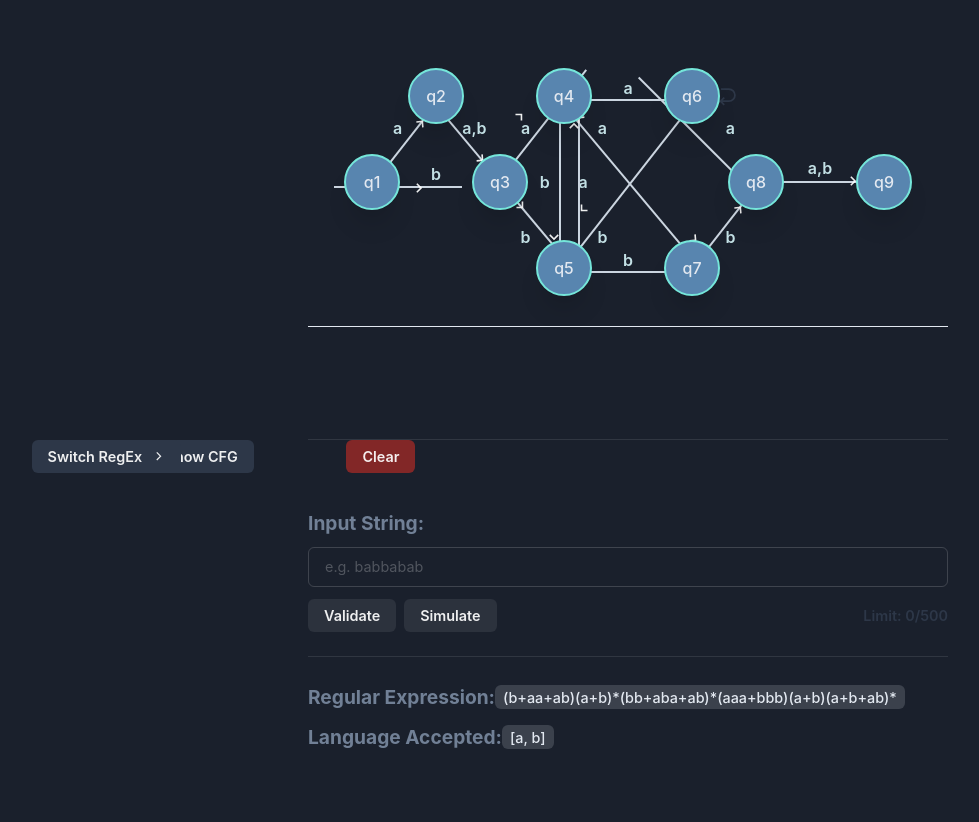
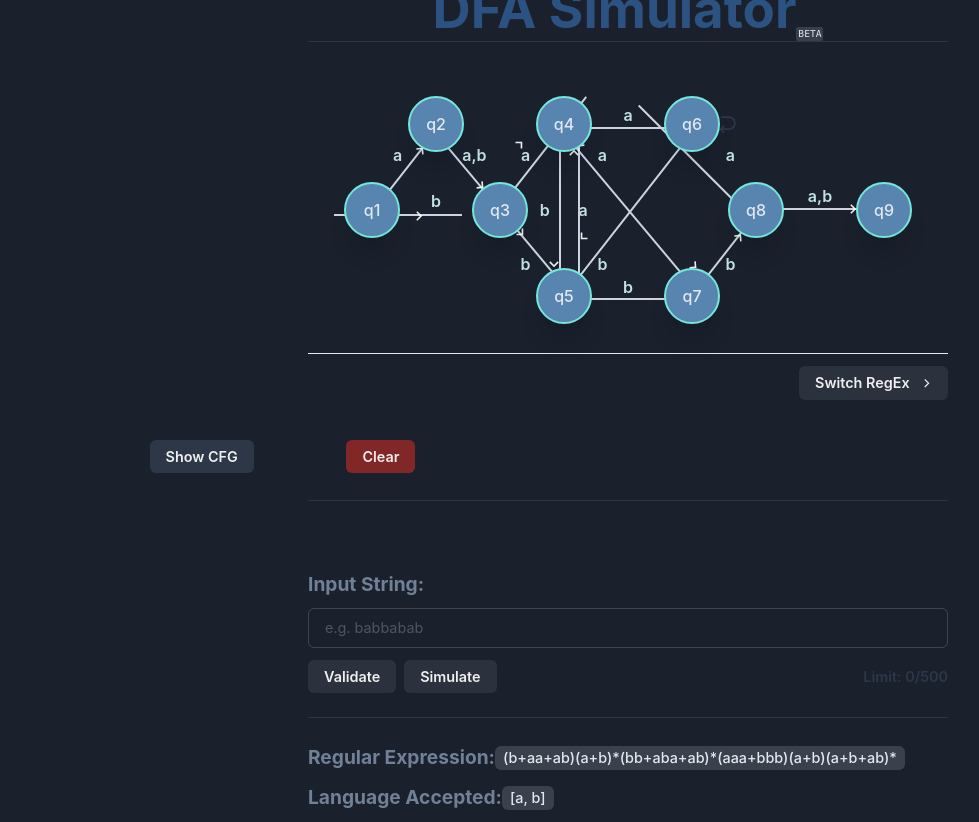
Before and after one commit to stiffmeister923/DFA-Simulator, a Next.js app: page / in a window 1280 px wide. Shown: the whole page, without its empty margins (12-991 px from the left). Before the commit the page ends 800 px from the top, so only its background shows below. Built offline with nearby package versions, Linux system fonts and the light colour scheme.

Commit message:
Update RightBox.js

```diff
--- a/components/components/RightBox.js
+++ b/components/components/RightBox.js
@@ -1,4 +1,4 @@
-import { Flex, Button, Heading, Tag } from "@chakra-ui/react";
+import { Flex, Button, Heading, Tag, Code, Divider } from "@chakra-ui/react";
 
 import { CgChevronRight } from "react-icons/cg";
 
@@ -16,6 +16,14 @@ const RightBox = ({
 }) => {
   return (
     <>
+      <Flex align="flex-end" justify="space-between">
+        <Heading variant="title">DFA Simulator</Heading>
+        <Code fontSize={["0.5em", null, "0.6em", null, null, "0.6em"]}>
+          BETA
+        </Code>
+      </Flex>
+
+      <Divider mb="6" />
       <Flex
         direction="column"
         mb={[14, 14, 16, 16, 16, 0]}
@@ -42,13 +50,12 @@ const RightBox = ({
           direction="row"
           justify={["flex-end", null, "flex-end", null, null, "space-between"]}
         >
-          <Heading variant="RegEx" display={["none", null, "none", null, null, "flex"]}>
+          <Heading display={["none", null, "none", null, null, "flex"]}>
             Regular Expression: <Tag as="span">{!prob2 ? regex1 : regex2}</Tag>
           </Heading>
           <Flex>
             <CFG prob2={prob2} />
             <Button
-              variant = "Switch"
               disabled={simulating}
               onClick={handleSwitch}
               rightIcon={<CgChevronRight />}
```
